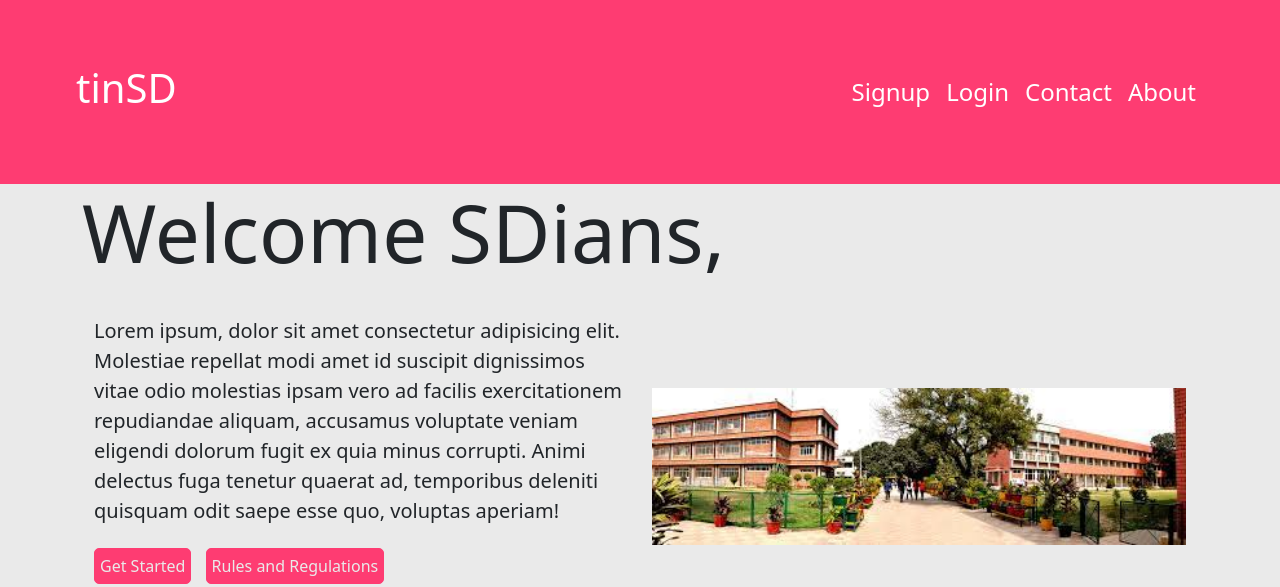
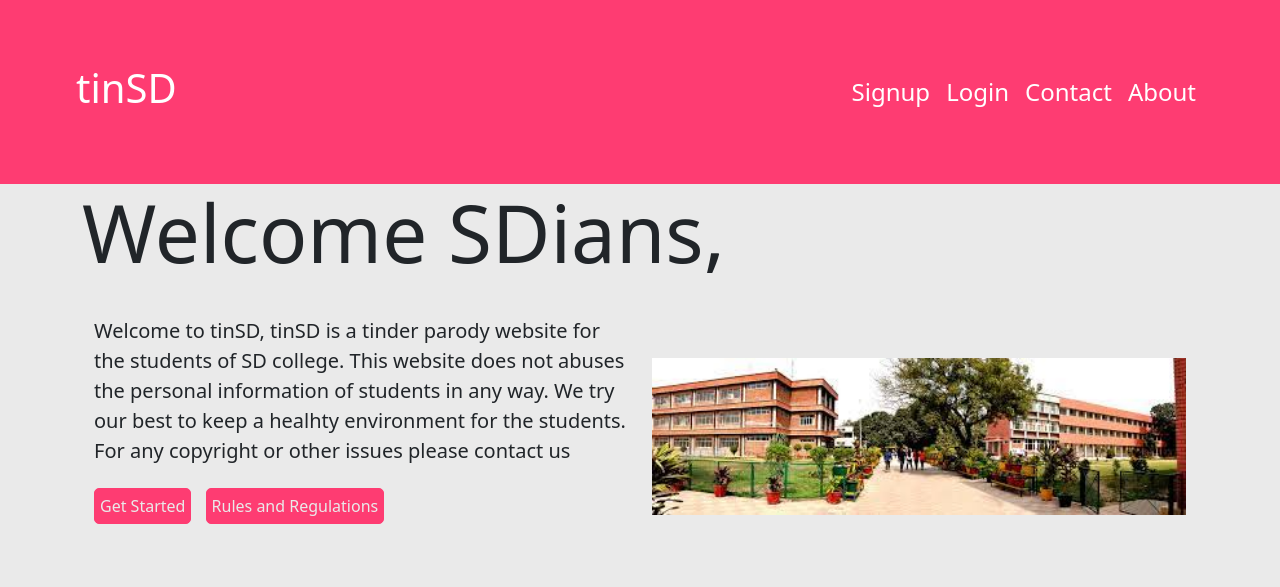
Before and after one commit to nvenkm/tinsd.github.io, a plain HTML site: page index.html in a window 1280 px wide. Shown: the top 587 px of the page. Drawn offline with nearby package versions, Linux system fonts and the light colour scheme.

Commit message:
Update cover text index.html

```diff
--- a/index.html
+++ b/index.html
@@ -62,12 +62,10 @@
       <div class="row row-custom cover-row align-items-center">
         <div class="col-lg-6 col-md-12 col-sm-12 " style="margin-bottom:3rem" >
           <p class="lead cover-text">
-            Lorem ipsum, dolor sit amet consectetur adipisicing elit. Molestiae
-            repellat modi amet id suscipit dignissimos vitae odio molestias
-            ipsam vero ad facilis exercitationem repudiandae aliquam, accusamus
-            voluptate veniam eligendi dolorum fugit ex quia minus corrupti.
-            Animi delectus fuga tenetur quaerat ad, temporibus deleniti quisquam
-            odit saepe esse quo, voluptas aperiam!
+            Welcome to tinSD, tinSD is a tinder parody website for the students of SD college.
+            This website does not abuses the personal information of students in any way.
+            We try our best to keep a healhty environment for the students.
+            For any copyright or other issues please contact us
           </p>
           <button class="btnn my-bg-color">Get Started</button>
           <button class="btnn my-bg-color">Rules and Regulations</button>
```
